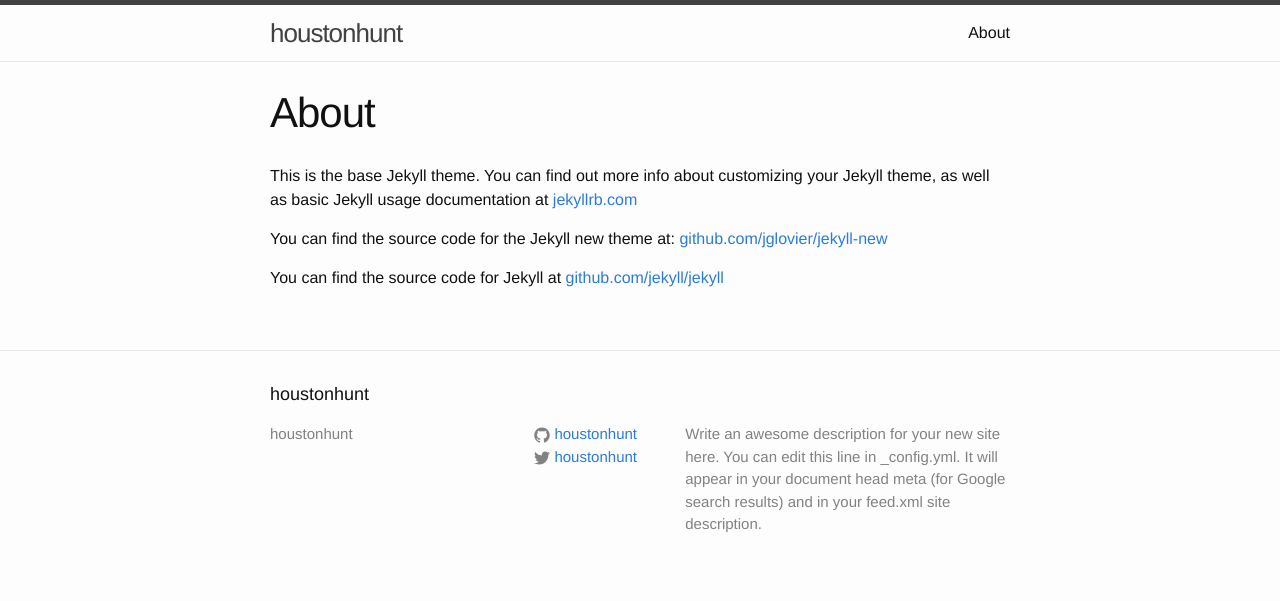
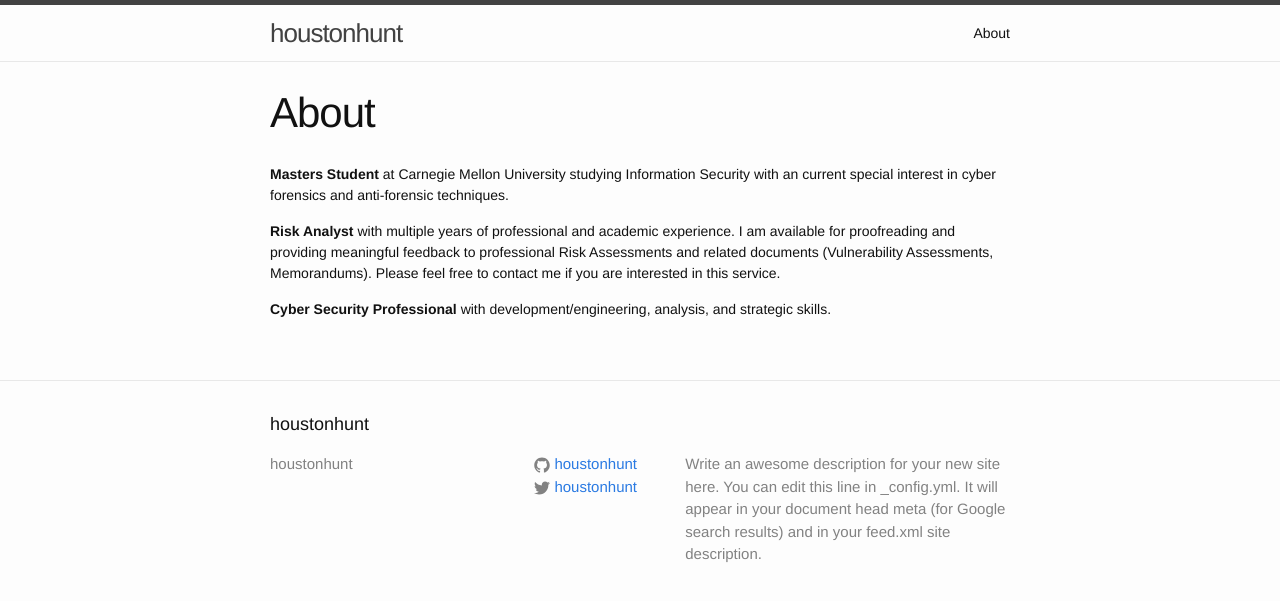
Before and after one commit to houstonhunt/houstonhunt.github.io, a Jekyll site: the page built from about.md, in a window 1280 px wide. Shown: the top 601 px of the page. Built offline with Jekyll 4.4.1, drawn with Linux system fonts in a browser that asks for light colours.

```diff
--- a/_config.yml
+++ b/_config.yml
@@ -6,7 +6,7 @@ description: > # this means to ignore newlines until "baseurl:"
   line in _config.yml. It will appear in your document head meta (for
   Google search results) and in your feed.xml site description.
 baseurl: "" # the subpath of your site, e.g. /blog/
-url: "http://yourdomain.com" # the base hostname & protocol for your site
+url: "http://houstonhunt.me" # the base hostname & protocol for your site
 twitter_username: houstonhunt
 github_username: houstonhunt
 
--- a/about.md
+++ b/about.md
@@ -3,9 +3,8 @@ layout: page
 title: About
 permalink: /about/
 ---
+<b>Masters Student</b> at Carnegie Mellon University studying Information Security with an current special interest in cyber forensics and anti-forensic techniques.
 
-This is the base Jekyll theme. You can find out more info about customizing your Jekyll theme, as well as basic Jekyll usage documentation at [jekyllrb.com](http://jekyllrb.com/)
+**Risk Analyst** with multiple years of professional and academic experience. I am available for proofreading and providing meaningful feedback to professional Risk Assessments and related documents (Vulnerability Assessments, Memorandums).  Please feel free to contact me if you are interested in this service.
 
-You can find the source code for the Jekyll new theme at: [github.com/jglovier/jekyll-new](https://github.com/jglovier/jekyll-new)
-
-You can find the source code for Jekyll at [github.com/jekyll/jekyll](https://github.com/jekyll/jekyll)
+**Cyber Security Professional** with development/engineering, analysis, and strategic skills.
--- a/css/main.scss
+++ b/css/main.scss
@@ -7,7 +7,7 @@
 
 // Our variables
 $base-font-family: Helvetica, Arial, sans-serif;
-$base-font-size:   16px;
+$base-font-size:   14px;
 $small-font-size:  $base-font-size * 0.875;
 $base-line-height: 1.5;
 
```
Also changed, not shown: _posts/2015-08-23-welcome-to-jekyll.markdown (deleted, +0 -25 lines), _posts/2015-09-13-DFQ.md (added, +34 -0 lines), _posts/2015-09-3-hello-world.md (added, +5 -0 lines), 9 other files.
